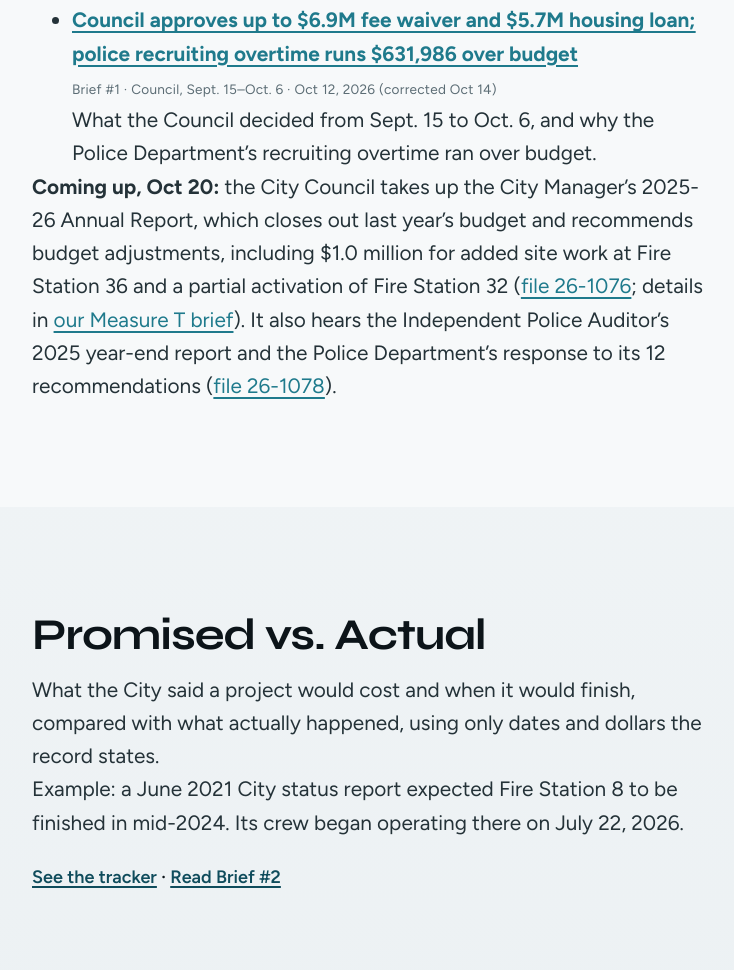
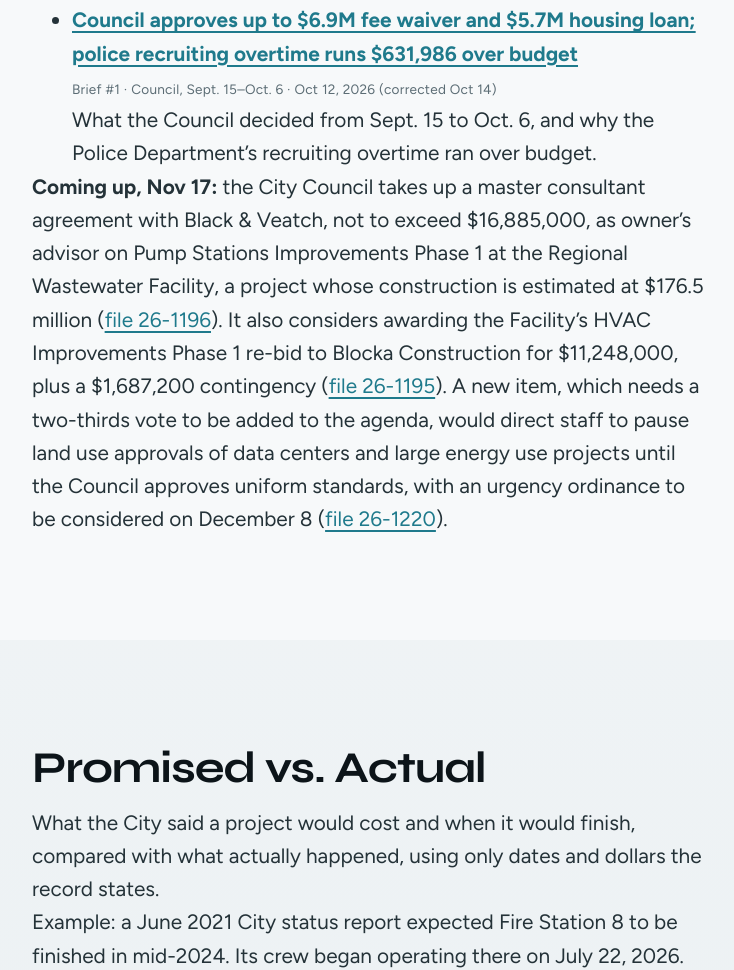
Before and after one commit to knightingale408/thesanjosesource, a plain HTML site: page index.html in a window 1280 px wide. Shown: the part 3055-4025 px from the top of the page, without its empty margins (32-766 px from the left). Drawn offline with Linux system fonts and the light colour scheme.

Commit message:
Update the homepage Coming up line for the Nov 17 Council meeting.

```diff
--- a/index.html
+++ b/index.html
@@ -216,23 +216,34 @@
           </ul>
           <!-- build:coverage-end -->
           <p class="section__lede reveal" data-reveal>
-            <strong>Coming up, Oct 20:</strong> the City Council takes up the City
-            Manager&rsquo;s 2025-26 Annual Report, which closes out last year&rsquo;s budget and
-            recommends budget adjustments, including $1.0 million for added site work
-            at Fire Station 36 and a partial activation of Fire Station 32
+            <strong>Coming up, Nov 17:</strong> the City Council takes up a
+            master consultant agreement with Black &amp; Veatch, not to exceed
+            $16,885,000, as owner&rsquo;s advisor on Pump Stations Improvements
+            Phase 1 at the Regional Wastewater Facility, a project whose
+            construction is estimated at $176.5 million
             (<a
-              href="https://sanjose.legistar.com/LegislationDetail.aspx?ID=8279243&GUID=8D152870-7B18-47A8-8C9D-515B8A1D97CC"
+              href="https://sanjose.legistar.com/LegislationDetail.aspx?ID=8307265&GUID=10E9141B-21D6-4432-99CA-4FAC4A1EF046"
               target="_blank"
               rel="noopener noreferrer"
-              >file 26-1076</a
-            >; details in <a href="/brief/2/">our Measure T brief</a>). It also hears the
-            Independent Police Auditor&rsquo;s 2025 year-end report and the Police
-            Department&rsquo;s response to its 12 recommendations
+              >file 26-1196</a
+            >). It also considers awarding the Facility&rsquo;s HVAC
+            Improvements Phase 1 re-bid to Blocka Construction for $11,248,000,
+            plus a $1,687,200 contingency
             (<a
-              href="https://sanjose.legistar.com/LegislationDetail.aspx?ID=8279245&GUID=B1A83200-9FE4-4F67-AFAC-11D81E76E0A0"
+              href="https://sanjose.legistar.com/LegislationDetail.aspx?ID=8307264&GUID=AA6B974E-292A-44B8-80B8-210432F2460B"
               target="_blank"
               rel="noopener noreferrer"
-              >file 26-1078</a
+              >file 26-1195</a
+            >). A new item, which needs a two-thirds vote to be added to the
+            agenda, would direct staff to pause land use approvals of data
+            centers and large energy use projects until the Council approves
+            uniform standards, with an urgency ordinance to be considered on
+            December 8
+            (<a
+              href="https://sanjose.legistar.com/LegislationDetail.aspx?ID=8319338&GUID=36D6A965-5868-43B5-913F-38A06F3E770E"
+              target="_blank"
+              rel="noopener noreferrer"
+              >file 26-1220</a
             >).
           </p>
         </div>
```
